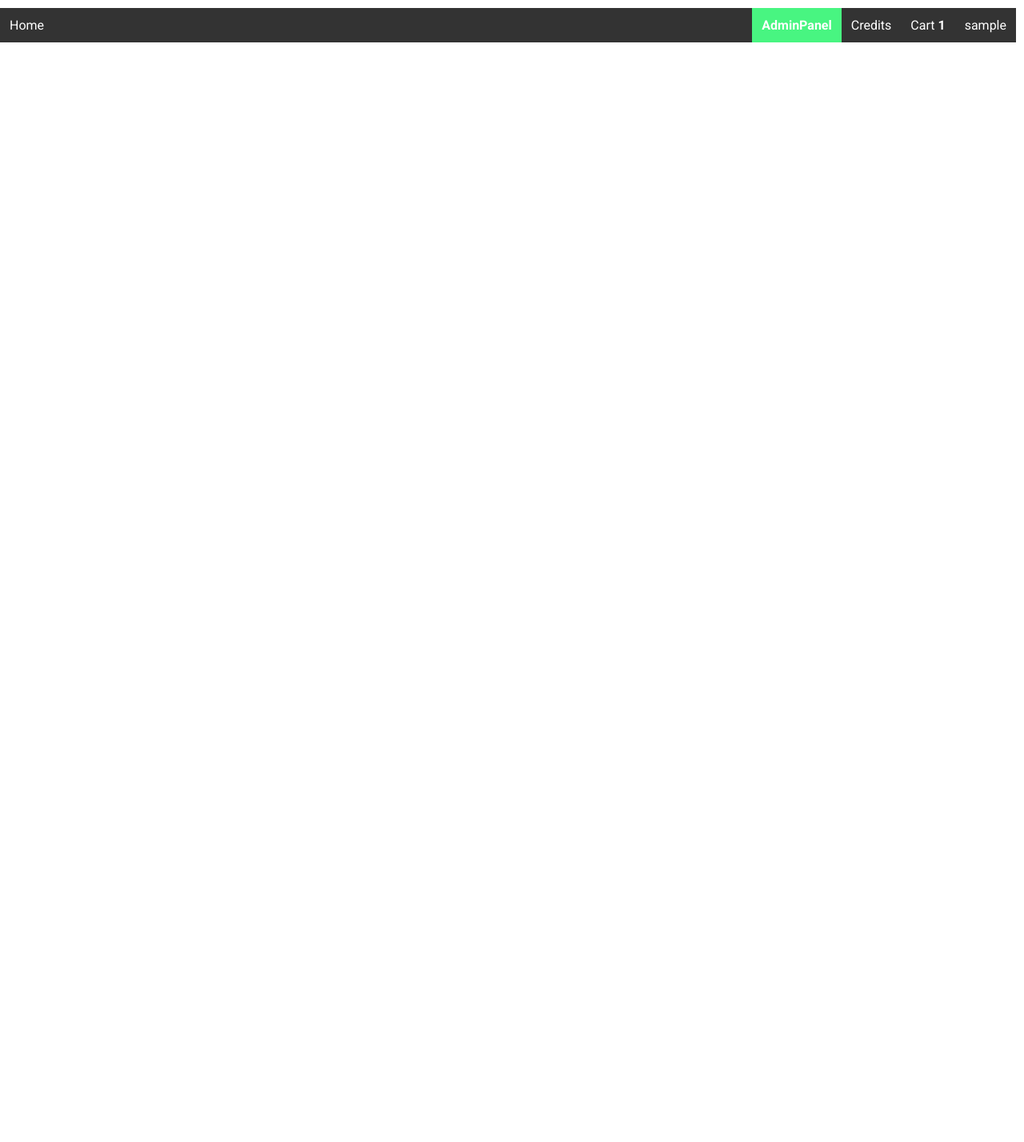
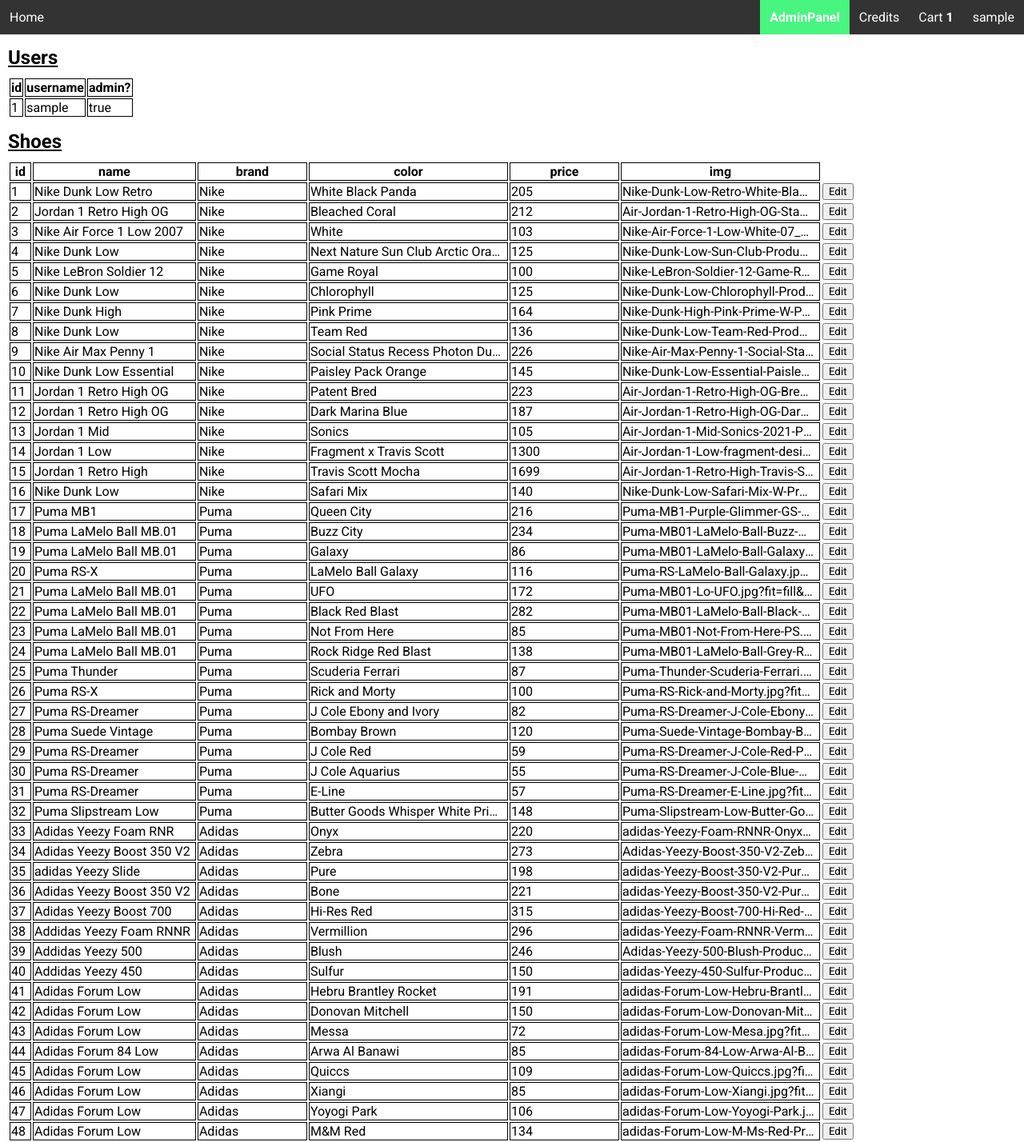
Before and after one commit to neerajgu/sneakerseeker, a PHP site: page /admin.php in a window 1280 px wide. Shown: the whole page at 80% size. Before the commit the page ends 53 px from the top, so only its background shows below. Run offline with PHP 8.4, Linux system fonts and the light colour scheme; the visitor is signed in with stand-in values (Sample User, id 1); data comes from the database, SQL or seed files in the repository; tables that the repository leaves empty hold one stand-in row (values such as "Sample post"); a stand-in replaces the project's code that opens the database connection; some libraries are stand-ins or nearby versions.

Commit message:
admin panel

```diff
--- a/SS_1a/admin.php
+++ b/SS_1a/admin.php
@@ -12,9 +12,9 @@ $admin->execute();
 
 $admin = $admin->fetchAll();
 
-if(empty($admin) || $admin[0]["admin"] != "1") {
+if (empty($admin) || $admin[0]["admin"] != "1") {
     //not admin
-    header("Location: index.php");
+    header("Location: store.php");
 }
 
 $cartItems = $db->prepare("SELECT showImg, shoeName, colorWay, shoeCost, shoes.id FROM cart
@@ -27,6 +27,7 @@ $cartItems = count($cartItems->fetchAll());
 ?>
 <!DOCTYPE html>
 <html lang="en" dir="ltr">
+
 <head>
     <meta charset="utf-8">
     <title>SneakerSeeker | AdminPanel</title>
@@ -34,20 +35,113 @@ $cartItems = count($cartItems->fetchAll());
     <link rel="preconnect" href="https://fonts.googleapis.com/%22%3E">
     <link rel="preconnect" href="https://fonts.gstatic.com/" crossorigin>
     <link href="https://fonts.googleapis.com/css?family=Roboto+Mono|Roboto+Slab|Roboto:300,400,500,700" rel="stylesheet" />
+    <script src="https://code.jquery.com/jquery-3.2.1.min.js" integrity="sha256-hwg4gsxgFZhOsEEamdOYGBf13FyQuiTwlAQgxVSNgt4=" crossorigin="anonymous"></script>
+    <script src="javascript/admin.js"></script>
 </head>
+
 <body>
     <ul class=nav-bar>
         <li class=nav-home><a href=store.php>Home</a></li>
         <li><a id='logoutBtn' href='logout.php'><?php echo $_SESSION['username']; ?></a></li>
-            <li><a href=cart.php>Cart <strong><?php echo $cartItems?></strong></a></li>
+        <li><a href=cart.php>Cart <strong><?php echo $cartItems ?></strong></a></li>
         <li><a href='credits.php'>Credits</a></li>
         <?php
-            if(!empty($admin) && $admin[0]["admin"] == "1") {
+        if (!empty($admin) && $admin[0]["admin"] == "1") {
             echo "<li aria-current=page><a href=admin.php><strong>AdminPanel<strong></a></li>";
         }
         ?>
     </ul>
 
-        <form action=
+    <h2 class=label>Users</h2>
+    <table class=users>
+        <thead>
+            <tr>
+                <th>id</th>
+                <th>username</th>
+                <th>admin?</th>
+            </tr>
+        </thead>
+        <tbody>
+            <?php
+            $users = $db->prepare("SELECT * FROM users ORDER BY admin DESC");
+            $users->execute();
+            $users = $users->fetchAll();
+
+            foreach ($users as $user) {
+                echo "
+                <tr>
+                    <td>{$user["id"]}</td>
+                    <td>" . htmlspecialchars($user["username"]) . "</td>
+                    <td class=admin{$user["admin"]}></td>
+                </tr>
+            ";
+            }
+            ?>
+        </tbody>
+    </table>
+
+    <h2 class=label>Shoes</h2>
+    <a></a>
+
+    <table class=shoes>
+        <thead>
+            <tr>
+                <th>id</th>
+                <th>name</th>
+                <th>brand</th>
+                <th>color</th>
+                <th>price</th>
+                <th>img</th>
+            </tr>
+        </thead>
+        <tbody>
+            <?php
+            $shoes = $db->prepare("SELECT * FROM shoes");
+            $shoes->execute();
+            $shoes = $shoes->fetchAll();
+
+            foreach ($shoes as $shoe) {
+                echo "
+                <form action=adminedit.php method=post id=editShoes{$shoe["id"]}></form>
+
+                <tr>
+                    <td>
+                        <p class=text{$shoe["id"]}>{$shoe["id"]}</p>
+                    </td>
+                    <td>
+                        <p class=long text{$shoe["id"]}>{$shoe["shoeName"]}</p>
+                        <input class=off type=text placeholder=\"{$shoe["shoeName"]}\" value=\"{$shoe["shoeName"]}\" name=shoeName form=editShoes{$shoe["id"]}></input>
+                    </td>
+                    <td>
+                        <p class=long text{$shoe["id"]}>{$shoe["shoeBrand"]}</p>
+                        <input class=off type=text placeholder=\"{$shoe["shoeBrand"]}\" value=\"{$shoe["shoeBrand"]}\" name=shoeBrand form=editShoes{$shoe["id"]}></input>
+                    </td>
+                    <td>
+                        <p class=long text{$shoe["id"]}>{$shoe["colorWay"]}</p>
+                        <input class=off type=text placeholder=\"{$shoe["colorWay"]}\" value=\"{$shoe["colorWay"]}\" name=colorWay form=editShoes{$shoe["id"]}></input>
+                    </td>
+                    <td>
+                        <p class=long text{$shoe["id"]}>{$shoe["shoeCost"]}</p>
+                        <input class=off type=text placeholder=\"{$shoe["shoeCost"]}\" value=\"{$shoe["shoeCost"]}\" name=shoeCost form=editShoes{$shoe["id"]}></input>
+                    </td>
+                    <td>
+                        <p class=long text{$shoe["id"]}>{$shoe["showImg"]}</p>
+                        <input class=off type=text placeholder=\"{$shoe["showImg"]}\" value=\"{$shoe["showImg"]}\" name=showImg form=editShoes{$shoe["id"]}></input>
+                    </td>
+                    <td class=editor>
+                        <button class=editButton>Edit</button>
+
+                        <button class=\"off cancelButton\">Cancel</button>
+
+                        <input type=hidden value={$shoe["id"]} name=id form=editShoes{$shoe["id"]}></input>
+                        <input type=submit value=Submit class=\"off submitButton\" form=editShoes{$shoe["id"]}></input>
+                    </td>
+                </tr>
+            ";
+            }
+            ?>
+        </tbody>
+    </table>
 </body>
+
 </html>
--- a/SS_1a/database/store.sql
+++ b/SS_1a/database/store.sql
@@ -6,6 +6,7 @@ CREATE TABLE IF NOT EXISTS `users` (
   `admin` boolean DEFAULT false,
   PRIMARY KEY (id)
 );
+drop table `shoes`;
 CREATE TABLE IF NOT EXISTS `shoes` (
   `id` int NOT NULL AUTO_INCREMENT,
   `shoeName` text,
@@ -78,6 +79,7 @@ VALUES
    ('adidas-Forum-Low-Xiangi.jpg?fit=fill&bg=FFFFFF&w=480&h=320&fm=avif&auto=compress&dpr=1&trim=color&updated_at=1642573026&q=80', 'Adidas Forum Low', 'Adidas', 'Xiangi',85),
    ('adidas-Forum-Low-Yoyogi-Park.jpg?fit=fill&bg=FFFFFF&w=480&h=320&fm=avif&auto=compress&dpr=1&trim=color&updated_at=1624648481&q=80', 'Adidas Forum Low', 'Adidas', 'Yoyogi Park',106),
    ('adidas-Forum-Low-M-Ms-Red-Product.jpg?fit=fill&bg=FFFFFF&w=480&h=320&fm=avif&auto=compress&dpr=1&trim=color&updated_at=1654263904&q=80', 'Adidas Forum Low', 'Adidas', 'M&M Red',134);
+END IF;
 
 ALTER TABLE `cart`
 ADD FOREIGN KEY (shoe_id) REFERENCES shoes(`id`);
--- /dev/null
+++ b/SS_1a/javascript/admin.js
@@ -0,0 +1,30 @@
+$(document).ready(() => {
+    $(".editButton").on("click", "", (event) => {
+        //disable self visiblity
+        $(event.currentTarget).toggleClass("off");
+        //in edit tools cell, find submit and edit button, toggle visiblity
+        $(event.currentTarget)
+            .parent()
+            .find(".submitButton, .cancelButton")
+            .toggleClass("off");
+
+        //turn on edit inputs, disable
+        let row = $(event.currentTarget).parent().parent();
+        row.find("p.long").toggleClass("off");
+        row.find("input:not(.submitButton)").toggleClass("off");
+    });
+    $(".cancelButton").on("click", "", (event) => {
+        //disable self visiblity
+        $(event.currentTarget).toggleClass("off");
+        //in edit tools cell, find submit and edit button, toggle visiblity
+        $(event.currentTarget)
+            .parent()
+            .find(".submitButton, .editButton")
+            .toggleClass("off");
+
+        // vice versa
+        let row = $(event.currentTarget).parent().parent();
+        row.find("p.long").toggleClass("off");
+        row.find("input:not(.submitButton)").toggleClass("off");
+    });
+});
--- a/SS_1a/styles/admin.css
+++ b/SS_1a/styles/admin.css
@@ -7,7 +7,7 @@ body * {
 }
 
 body {
-    padding: 10px 10px 0 0;
+    padding: 0 0 0 0;
 }
 
 body,
@@ -47,3 +47,62 @@ html {
 .nav-bar [aria-current="page"] {
     background-color: rgb(72, 245, 129);
 }
+
+#logoutBtn:hover::after {
+    content: " - Log Out";
+}
+
+td {
+    font-weight: 400;
+}
+
+.admin0::after {
+    content: "false";
+}
+
+.admin1::after {
+    content: "true";
+}
+
+table {
+    padding: 0px;
+    margin: 10px;
+}
+
+th,
+td {
+    border: 1px solid black;
+}
+
+td p {
+    margin: 0;
+    margin-right: 5px;
+}
+
+h2.label {
+    text-decoration: underline;
+    margin: 10px;
+    margin-top: 15px;
+}
+
+.long {
+    max-width: 15em;
+    min-width: 8em;
+    overflow: hidden;
+    text-overflow: ellipsis;
+    white-space: nowrap;
+}
+
+.editor {
+    border: 0;
+}
+
+input {
+    display: inline-block;
+    margin: 0;
+    margin-right: 5px;
+}
+
+.off {
+    display: none;
+}
```
Also changed, not shown: SS_1a/adminedit.php (added, +40 -0 lines), SS_1a/cart.php (+7 -7 lines), SS_1a/drop.php (+19 -2 lines), SS_1a/install.php (+24 -5 lines). Lines whose indentation alone changed are shown as unchanged.
